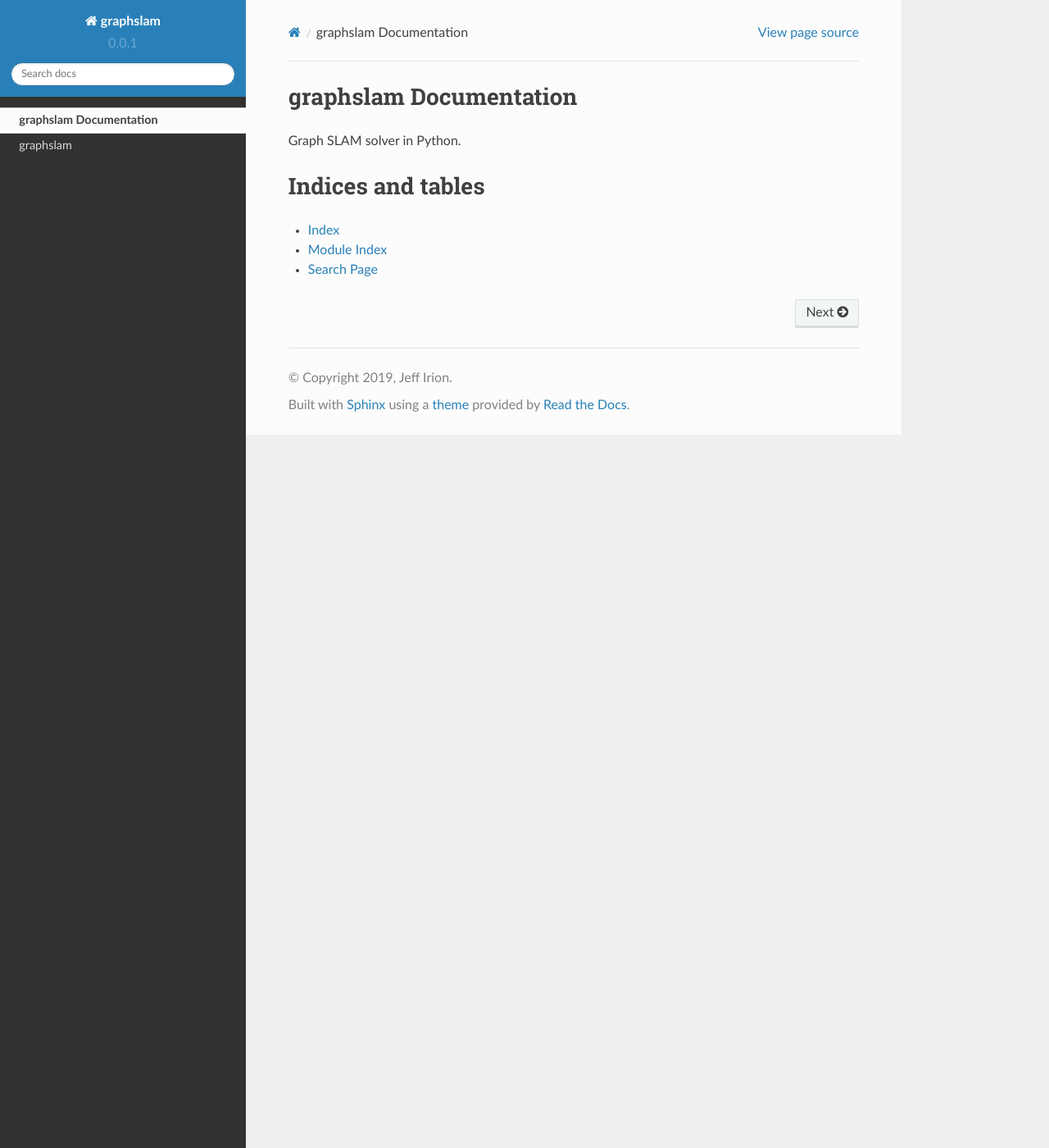
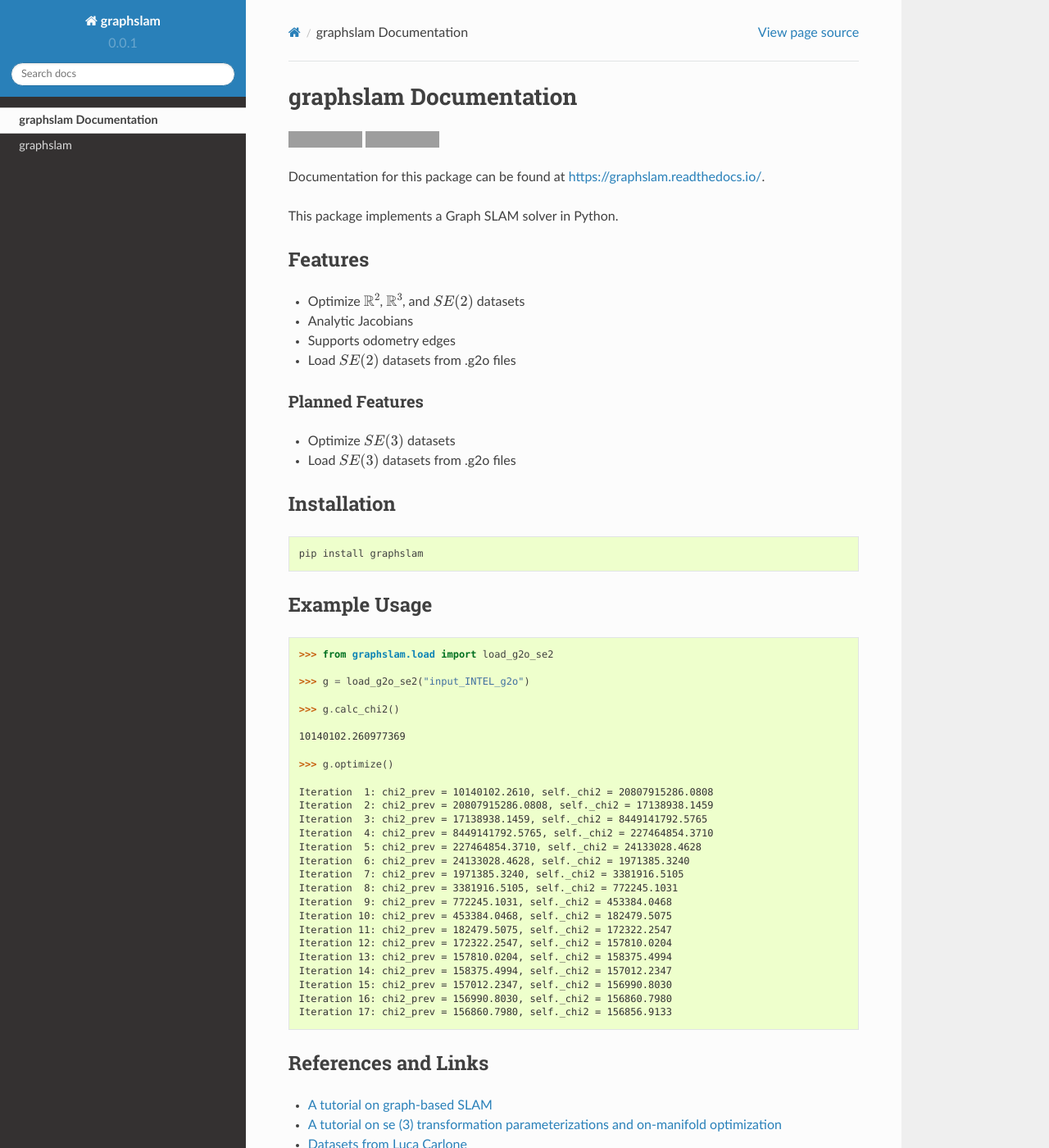
Before and after one commit to JeffLIrion/python-graphslam, a Sphinx documentation site: the page built from docs/source/index.rst, in a window 1280 px wide and 1400 px high. Shown: the whole window at 82% size. Built offline with Sphinx 7.4.7 and the Read the Docs theme 2.0.0, drawn with Linux system fonts in a browser that asks for light colours; grey boxes are pictures that could not be loaded.

Commit message:
Documentation

```diff
--- a/README.rst
+++ b/README.rst
@@ -1,4 +1,78 @@
 graphslam
 =========
 
-Graph SLAM solver in Python.
+.. image:: https://travis-ci.com/JeffLIrion/graphslam.svg?branch=master
+   :target: https://travis-ci.com/JeffLIrion/graphslam
+
+.. image:: https://coveralls.io/repos/github/JeffLIrion/graphslam/badge.svg?branch=master
+   :target: https://coveralls.io/github/JeffLIrion/graphslam?branch=master
+
+
+Documentation for this package can be found at https://graphslam.readthedocs.io/.
+
+
+This package implements a Graph SLAM solver in Python.
+
+Features
+--------
+
+- Optimize :math:`\mathbb{R}^2`, :math:`\mathbb{R}^3`, and :math:`SE(2)` datasets
+- Analytic Jacobians
+- Supports odometry edges
+- Load :math:`SE(2)` datasets from .g2o files
+
+Planned Features
+^^^^^^^^^^^^^^^^
+
+- Optimize :math:`SE(3)` datasets
+- Load :math:`SE(3)` datasets from .g2o files
+
+
+Installation
+------------
+
+.. code-block::
+
+   pip install graphslam
+
+
+Example Usage
+-------------
+
+.. code-block::
+
+   >>> from graphslam.load import load_g2o_se2
+
+   >>> g = load_g2o_se2("input_INTEL_g2o")
+
+   >>> g.calc_chi2()
+
+   10140102.260977369
+
+   >>> g.optimize()
+
+   Iteration  1: chi2_prev = 10140102.2610, self._chi2 = 20807915286.0808
+   Iteration  2: chi2_prev = 20807915286.0808, self._chi2 = 17138938.1459
+   Iteration  3: chi2_prev = 17138938.1459, self._chi2 = 8449141792.5765
+   Iteration  4: chi2_prev = 8449141792.5765, self._chi2 = 227464854.3710
+   Iteration  5: chi2_prev = 227464854.3710, self._chi2 = 24133028.4628
+   Iteration  6: chi2_prev = 24133028.4628, self._chi2 = 1971385.3240
+   Iteration  7: chi2_prev = 1971385.3240, self._chi2 = 3381916.5105
+   Iteration  8: chi2_prev = 3381916.5105, self._chi2 = 772245.1031
+   Iteration  9: chi2_prev = 772245.1031, self._chi2 = 453384.0468
+   Iteration 10: chi2_prev = 453384.0468, self._chi2 = 182479.5075
+   Iteration 11: chi2_prev = 182479.5075, self._chi2 = 172322.2547
+   Iteration 12: chi2_prev = 172322.2547, self._chi2 = 157810.0204
+   Iteration 13: chi2_prev = 157810.0204, self._chi2 = 158375.4994
+   Iteration 14: chi2_prev = 158375.4994, self._chi2 = 157012.2347
+   Iteration 15: chi2_prev = 157012.2347, self._chi2 = 156990.8030
+   Iteration 16: chi2_prev = 156990.8030, self._chi2 = 156860.7980
+   Iteration 17: chi2_prev = 156860.7980, self._chi2 = 156856.9133
+
+
+References and Links
+--------------------
+
+* `A tutorial on graph-based SLAM <http://domino.informatik.uni-freiburg.de/teaching/ws10/praktikum/slamtutorial.pdf>`_
+* `A tutorial on se (3) transformation parameterizations and on-manifold optimization <http://citeseerx.ist.psu.edu/viewdoc/download?doi=10.1.1.468.5407&rep=rep1&type=pdf>`_
+* `Datasets from Luca Carlone <https://lucacarlone.mit.edu/datasets/>`_
--- a/docs/source/graphslam.rst
+++ b/docs/source/graphslam.rst
@@ -15,6 +15,7 @@
 .. toctree::
 
    graphslam.graph
+   graphslam.load
    graphslam.util
    graphslam.vertex
 
```
Also changed, not shown: docs/source/graphslam.load.rst (added, +7 -0 lines).
